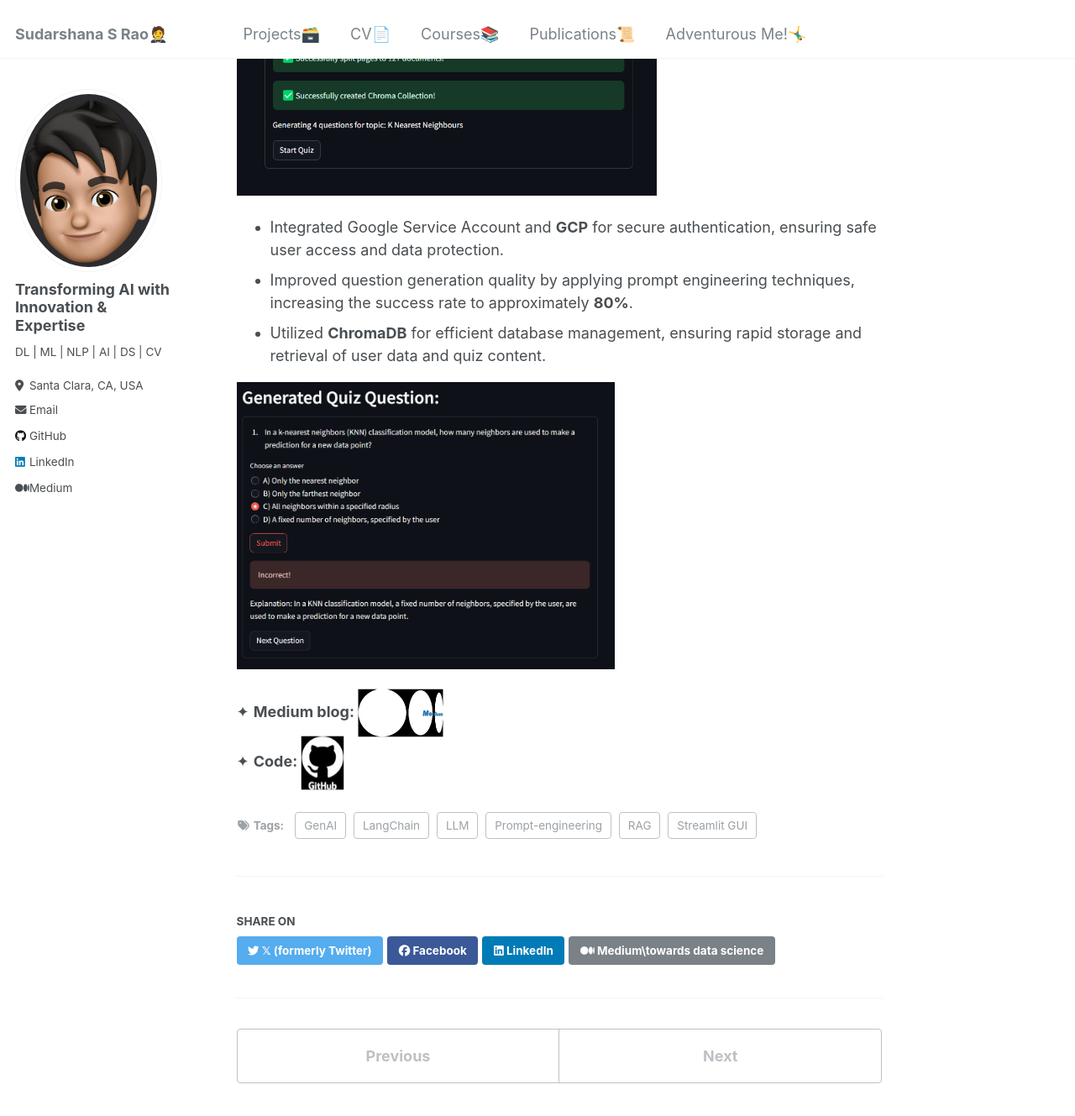
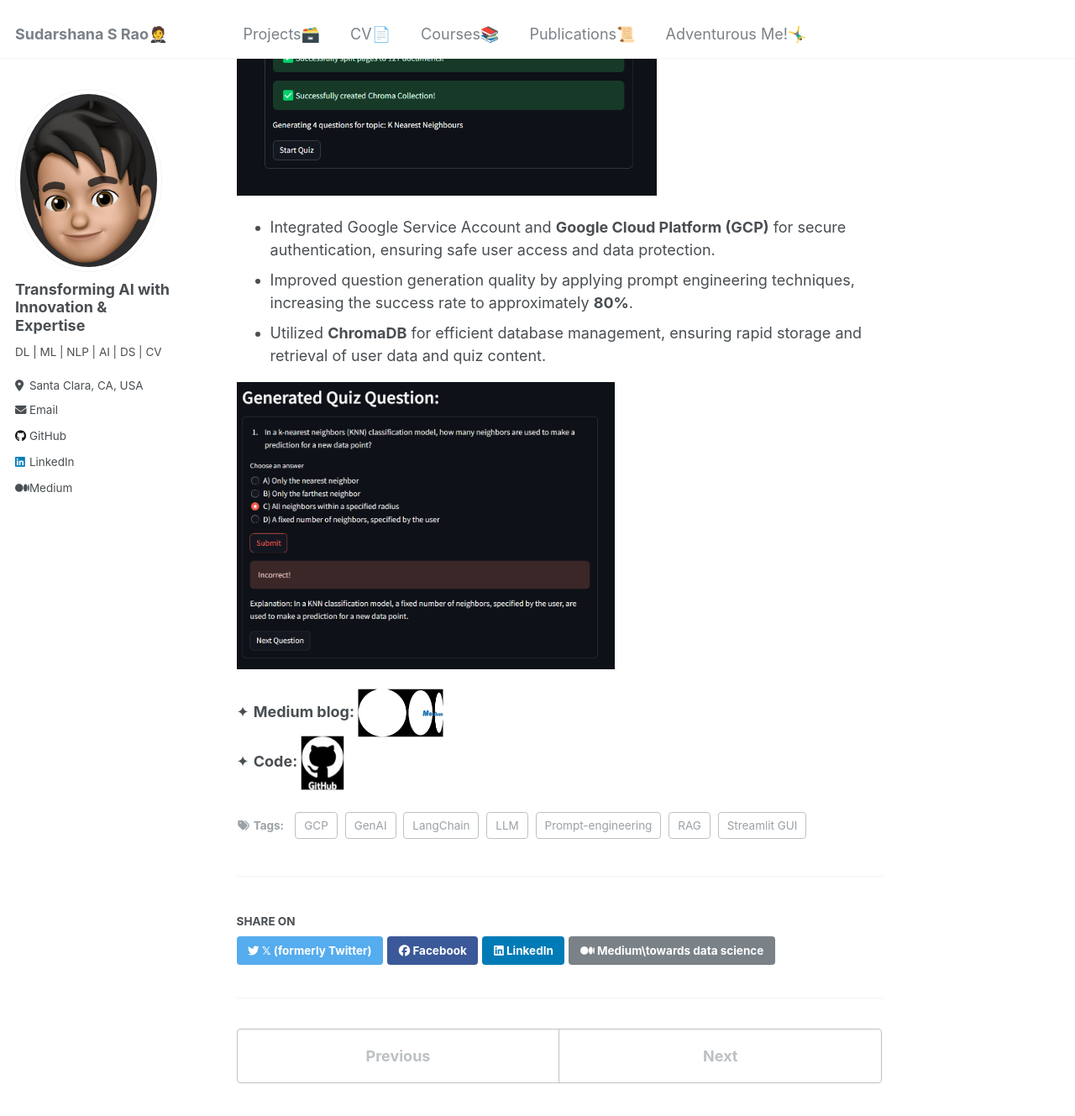
Before and after one commit to SudarshanaSRao/SudarshanaSRao.github.io, a Jekyll site: the page built from _portfolio/portfolio-4.md, in a window 1280 px wide and 1400 px high, scrolled down 750 px. Shown: the top 1329 px of the window at 84% size. Built offline with Jekyll 4.4.1, drawn with Linux system fonts in a browser that asks for light colours.

Commit message:
Update portfolio-4.md

```diff
--- a/_portfolio/portfolio-4.md
+++ b/_portfolio/portfolio-4.md
@@ -5,6 +5,7 @@ collection: portfolio
 tags:
   - Prompt-engineering
   - RAG
+  - GCP
   - GenAI
   - LangChain
   - LLM
@@ -16,7 +17,7 @@ tags:
 
 <img height="500" width="500" src="/images/pdf_input.png" style="cursor: crosshair;">
 
-* Integrated Google Service Account and **GCP** for secure authentication, ensuring safe user access and data protection.
+* Integrated Google Service Account and **Google Cloud Platform (GCP)** for secure authentication, ensuring safe user access and data protection.
 * Improved question generation quality by applying prompt engineering techniques, increasing the success rate to approximately **80%**.
 * Utilized **ChromaDB** for efficient database management, ensuring rapid storage and retrieval of user data and quiz content.
 
```
